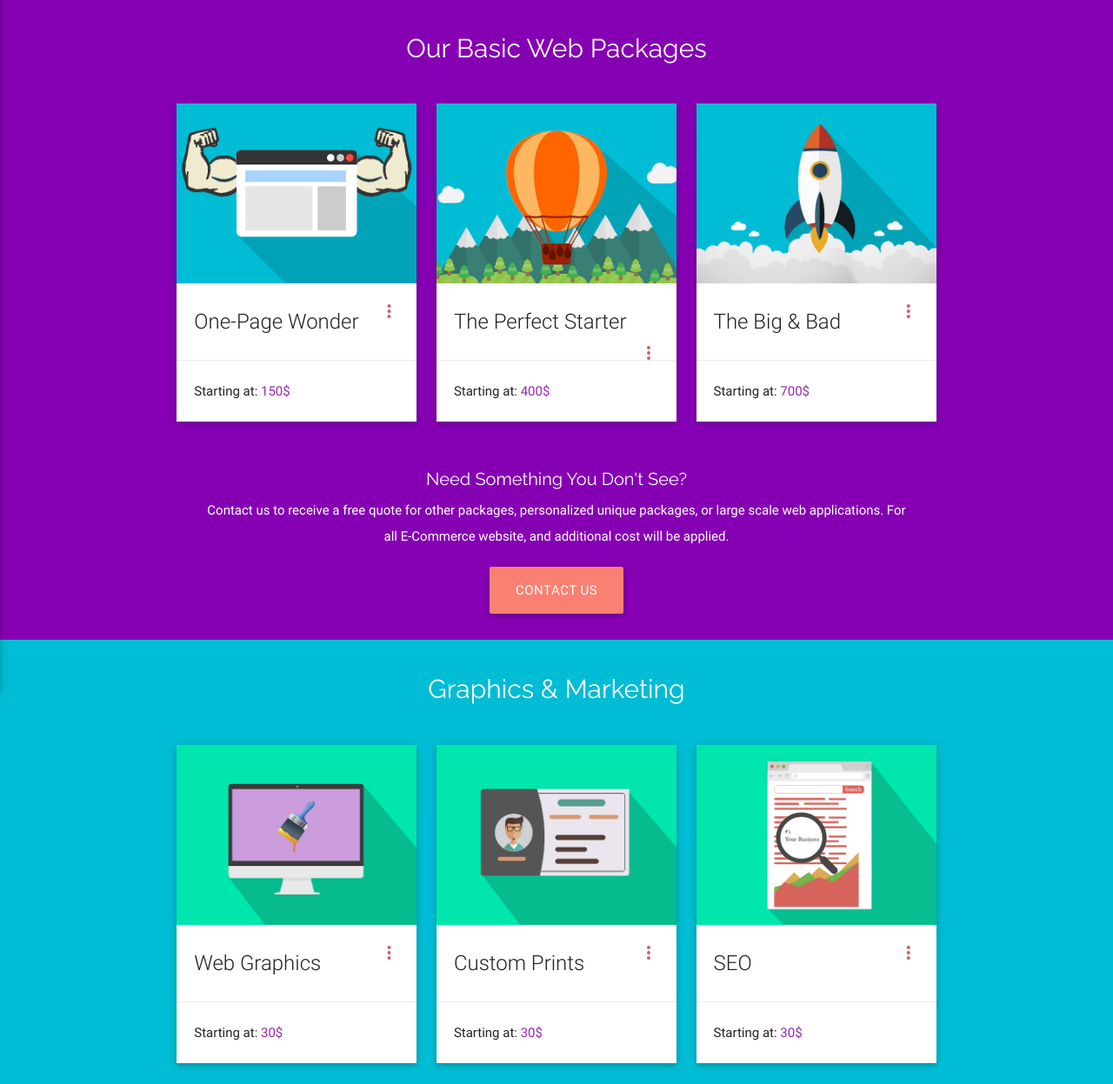
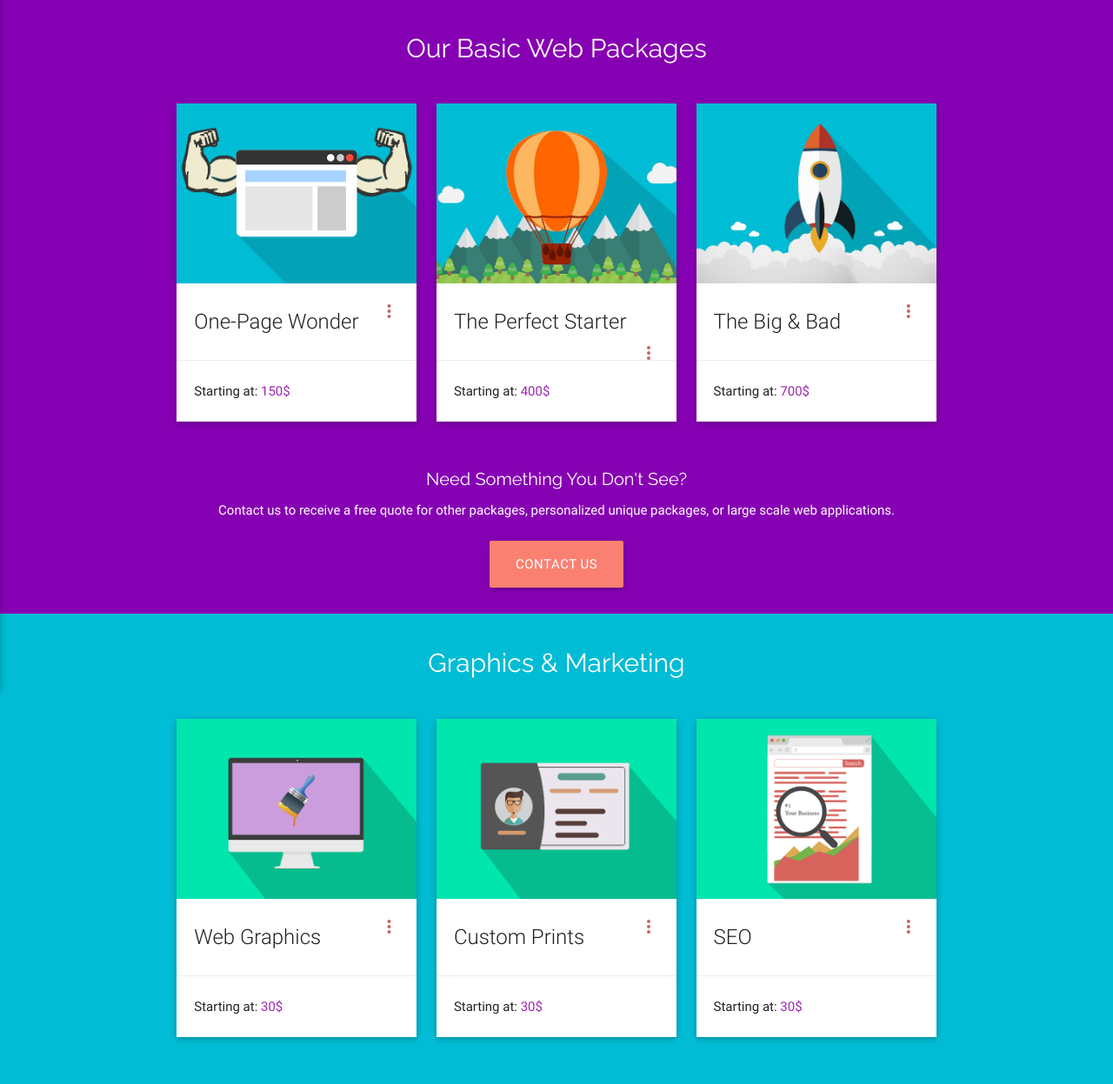
Before and after one commit to Vladdokhvat/ToDo, a Rails app: page /pricing in a window 1280 px wide. Shown: the part 65-1312 px from the top of the page at 87% size. Run offline with Rails 7, Linux system fonts and the light colour scheme; style sheets or scripts are compiled from the project's sources; some libraries are stand-ins or nearby versions.

```diff
--- a/app/views/static_pages/Pricing.html.erb
+++ b/app/views/static_pages/Pricing.html.erb
@@ -88,7 +88,7 @@
     </div>
       <div class="pricing-more-info dark-purple center">
           <h5 class="pricing-subheader white-text center">Need Something You Don't See?</h5>
-          <p class="center white-text container">Contact us to receive a free quote for other packages, personalized unique packages, or large scale web applications. For all E-Commerce website, and additional cost will be applied.</p>
+          <p class="center white-text container">Contact us to receive a free quote for other packages, personalized unique packages, or large scale web applications.</p>
           <a href="/contacts/new" id="download-button" class="btn-large waves-effect waves-light salmon lighten-1">Contact Us</a>
       </div>
 <!-- end of row -->
```
